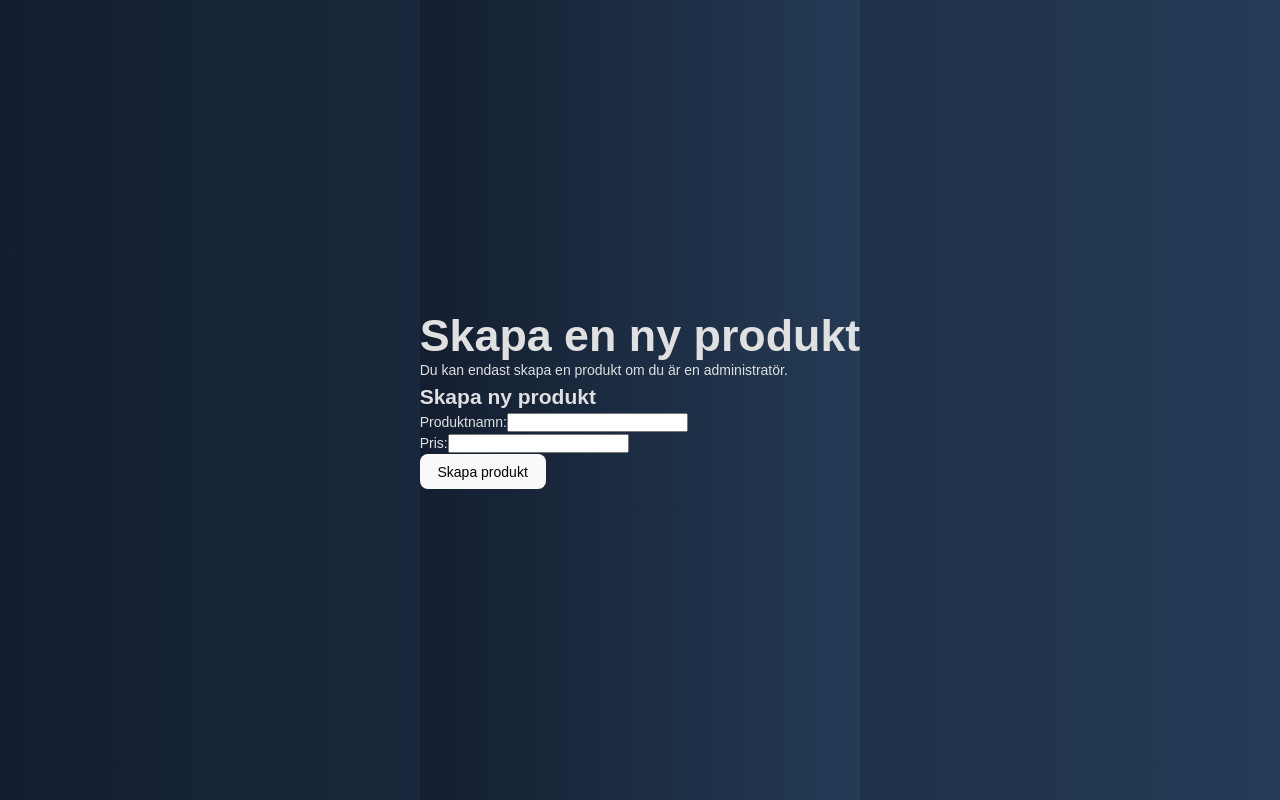
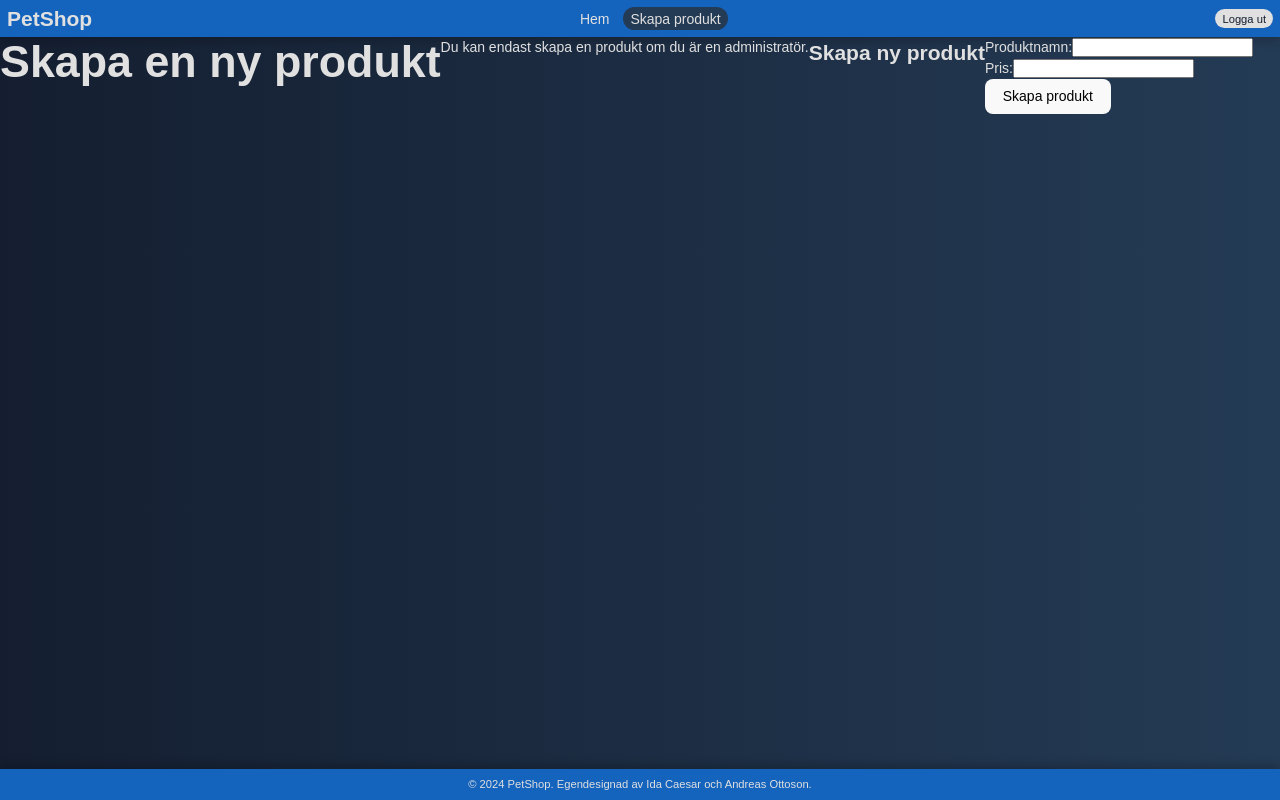
Before and after one commit to idacaesar/petshop, a React (Vite) app in the folder client/: page /adminpage in a window 1280 px wide. Built offline with nearby package versions, Linux system fonts and the light colour scheme; sample sign-in values are in the browser's storage.

Commit message:
"Updated server.js and added CSS styles to AdminPage.jsx"

```diff
--- a/client/src/components/AdminPage.jsx
+++ b/client/src/components/AdminPage.jsx
@@ -1,10 +1,14 @@
 import React, { useState } from "react";
 import axios from "axios";
+import { useNavigate } from "react-router-dom";
+import "../styles/UserPage.css";
 
 const AdminPage = () => {
   const [productName, setProductName] = useState("");
   const [productPrice, setProductPrice] = useState("");
   const [message, setMessage] = useState("");
+  const [menuOpen, setMenuOpen] = useState(false);
+  const navigate = useNavigate();
 
   const handleSubmit = async (e) => {
     e.preventDefault();
@@ -35,8 +39,39 @@ const AdminPage = () => {
     }
   };
 
+  const handleLogout = () => {
+    sessionStorage.removeItem("token");
+    sessionStorage.removeItem("user");
+    navigate("/signinpage");
+  };
+
   return (
-    <div>
+    <div className="webshop">
+      <header className="webshop-header">
+        <h1>PetShop</h1>
+        <button className="menu-toggle" onClick={() => setMenuOpen(!menuOpen)}>
+          ☰
+        </button>
+        <nav className={menuOpen ? "open" : ""}>
+          <ul>
+            <li>
+              <a href="/userpage">Hem</a>
+            </li>
+            <li>
+              <a href="#" className="active">
+                Skapa produkt
+              </a>
+            </li>
+          </ul>
+        </nav>
+        <div className="user-info">
+          <button className="logout-button" onClick={handleLogout}>
+            Logga ut
+          </button>
+        </div>
+      </header>
+
+      <main className="webshop-content">
         <h1>Skapa en ny produkt</h1>
         <p>Du kan endast skapa en produkt om du är en administratör.</p>
 
@@ -67,6 +102,13 @@ const AdminPage = () => {
           <button type="submit">Skapa produkt</button>
         </form>
         {message && <p>{message}</p>}
+      </main>
+
+      <footer className="webshop-footer">
+        <p>
+          &copy; 2024 PetShop. Egendesignad av Ida Caesar och Andreas Ottoson.
+        </p>
+      </footer>
     </div>
   );
 };
```
Also changed, not shown: client/src/styles/AdminPage.css (added), 1 other file (tests, documents, lock files or other folders). Lines whose indentation alone changed are shown as unchanged.
